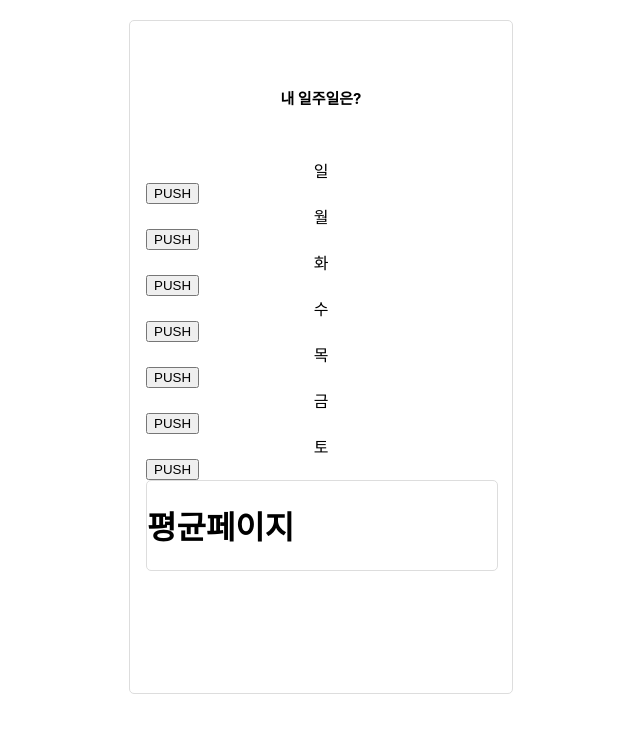
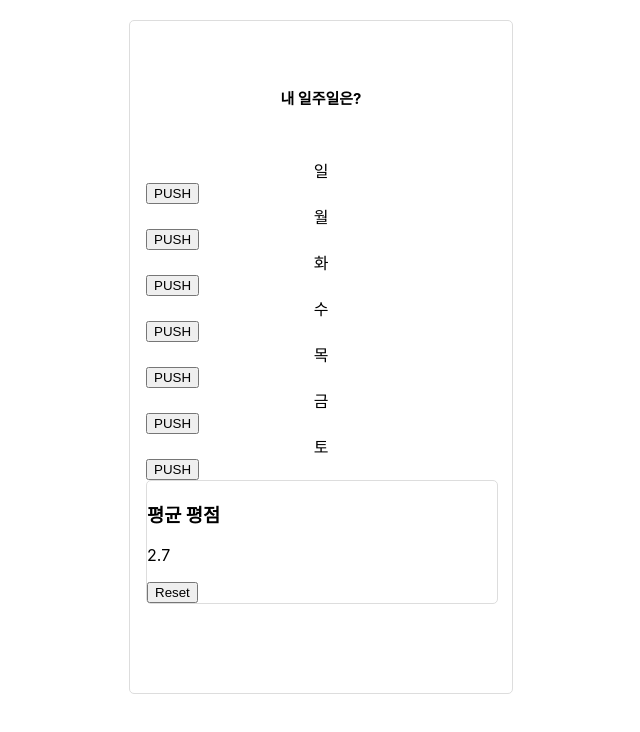
Before and after one commit to hongsoom/my-week, a React (Create React App) app in the folder my-week/: page / in a window 1280 px wide. Shown: the top 732 px of the page, without its empty margins (319-959 px from the left). Built offline with nearby package versions, Linux system fonts and the light colour scheme.

Commit message:
Score page outline

```diff
--- a/my-week/src/components/Score.js
+++ b/my-week/src/components/Score.js
@@ -2,10 +2,13 @@ import React from "react";
 import styled from "styled-components";
 
 const Score = (props) => {
+    const {rateAverage, removeRate} = props;
     return (
         <div>
             <InputWrap>
-                <h1>평균페이지</h1>
+                <h3>평균 평점</h3>
+                <p>{rateAverage}</p>
+                <button onClick={removeRate}>Reset</button>
             </InputWrap>
         </div>
     )
```
